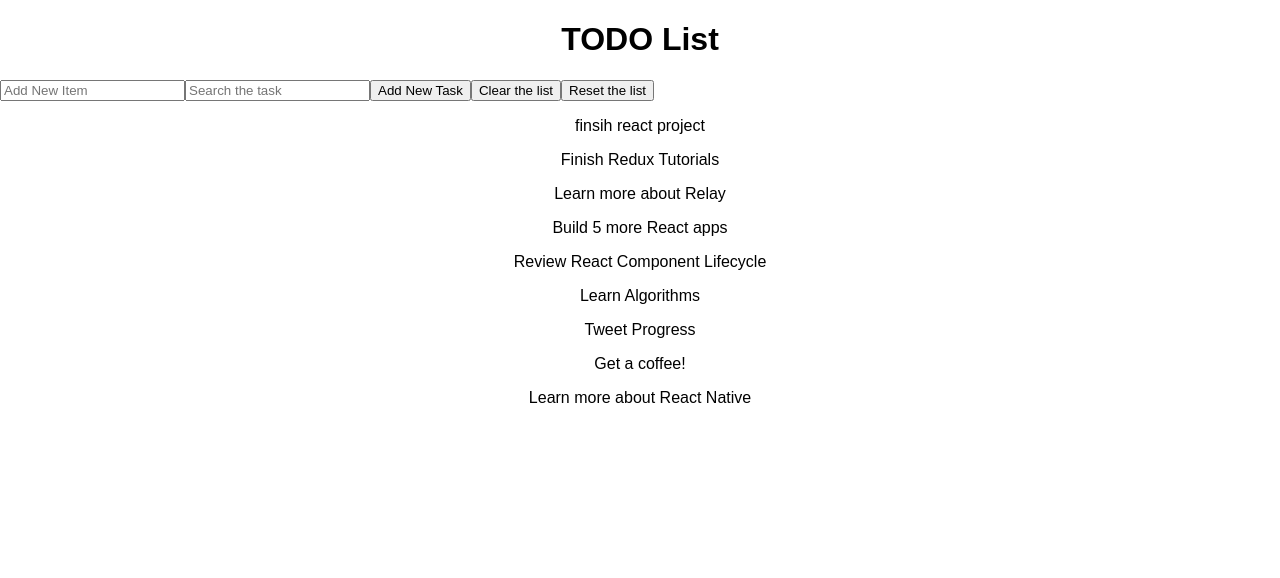
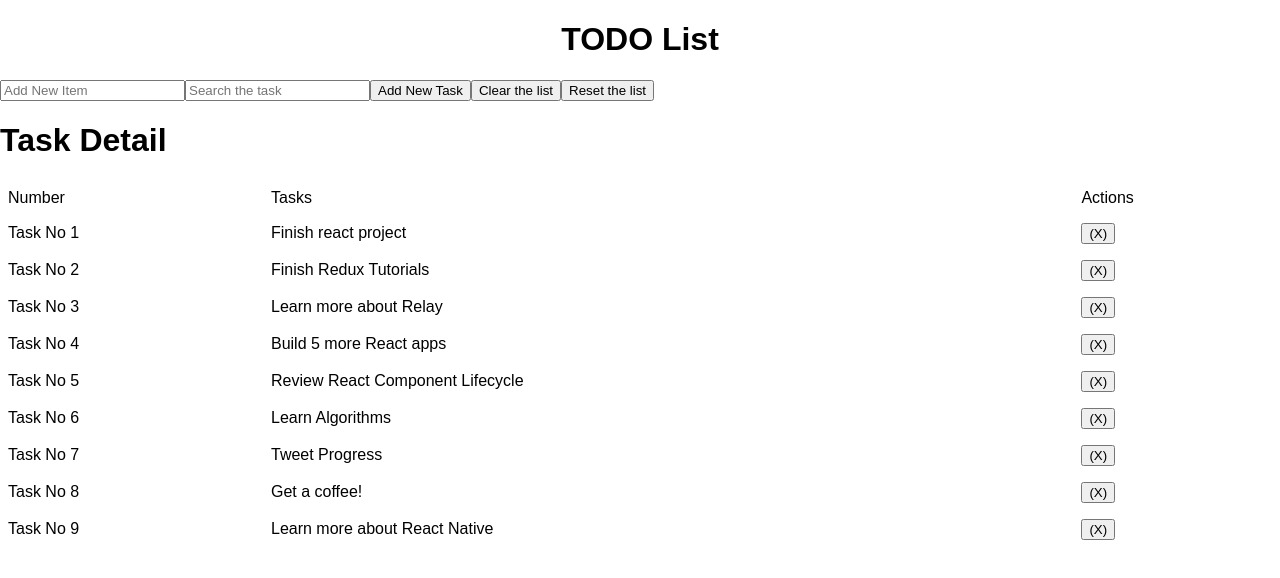
Before and after one commit to shablcuShaluRai/TODO-List, a React (Create React App) app: page / in a window 1280 px wide. Shown: the top 578 px of the page. Built offline with nearby package versions, Linux system fonts and the light colour scheme.

Commit message:
Show data and remove the data from  table

```diff
--- a/src/App.js
+++ b/src/App.js
@@ -1,8 +1,9 @@
 import React, { Component } from 'react';
 import escapeRegExp from 'escape-string-regexp'
+import TaskDetail from './TaskDetails'
 
 let intialTasks = [
-  "finsih react project",
+  "Finish react project",
  "Finish Redux Tutorials",
  "Learn more about Relay",
  "Build 5 more React apps",
@@ -46,8 +47,11 @@ handleClear = () => {
   this.setState({tasks: []})
 }
 
+handleDelete = (tasks) => {this.setState((state) => ({
+   tasks:state.tasks.filter((d) => d !== tasks )
 
-
+  }))
+}
   render() {
     let showingTask
    let {query, tasks} = this.state;
@@ -79,7 +83,8 @@ handleClear = () => {
        <button onClick = { this.updateItem}>Add New Task</button>
        <button onClick = { this.handleClear}>Clear the list </button>
        <button onClick = { this.handleReset}>Reset the list</button>
-       {showingTask.map((task, index) => <p align='center' key={index}>{task}</p>)}
+       <TaskDetail tasks = {showingTask}
+        handleDelete = { this.handleDelete} />
       </div>
     );
   }
--- /dev/null
+++ b/src/TaskDetails.js
@@ -0,0 +1,37 @@
+import React, { Component } from 'react'
+
+export default class TaskDetail extends Component{
+
+
+
+  render(){
+    let { tasks, handleDelete } = this.props
+    return(
+      <div>
+     <h1> Task Detail</h1>
+     <table>
+      <thead>
+      <tr>
+      <td>Number</td>
+      <td>Tasks</td>
+      <td>Actions</td>
+      </tr>
+      </thead>
+      <tbody>
+      { tasks.map((task,index) =>
+        <tr key={index}>
+        <td>Task No {index+1}</td>
+        <td>{task}</td>
+        <td><button onClick ={() => handleDelete(task)}>(X)</button></td>
+        </tr>
+      )}
+
+      </tbody>
+      </table>
+
+
+      </div>
+
+    )
+  }
+}
--- a/src/index.css
+++ b/src/index.css
@@ -3,3 +3,11 @@ body {
   padding: 0;
   font-family: sans-serif;
 }
+table {
+    border-collapse: collapse;
+    width: 100%;
+}
+th, td {
+    text-align: left;
+    padding: 8px;
+}
```
